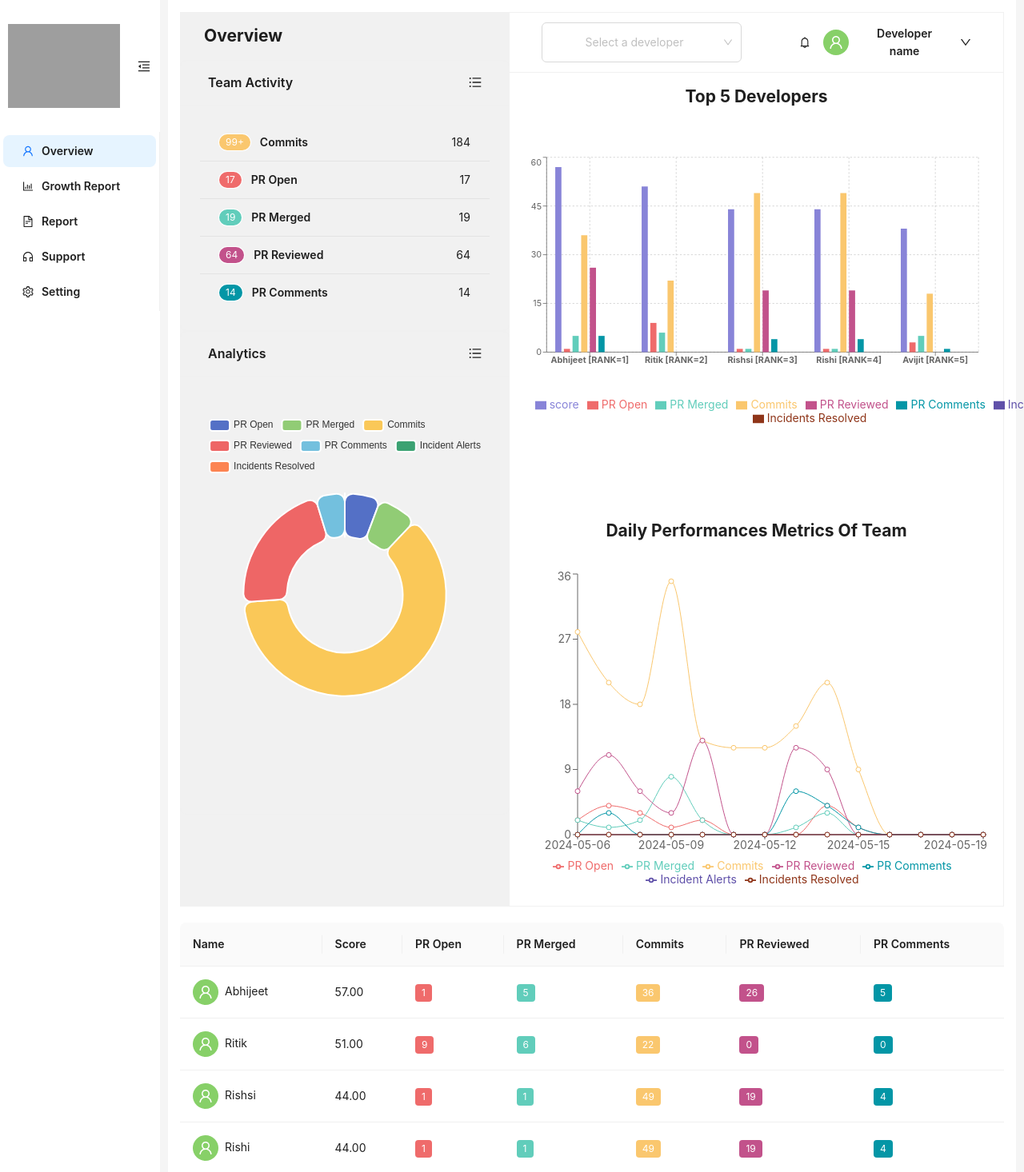
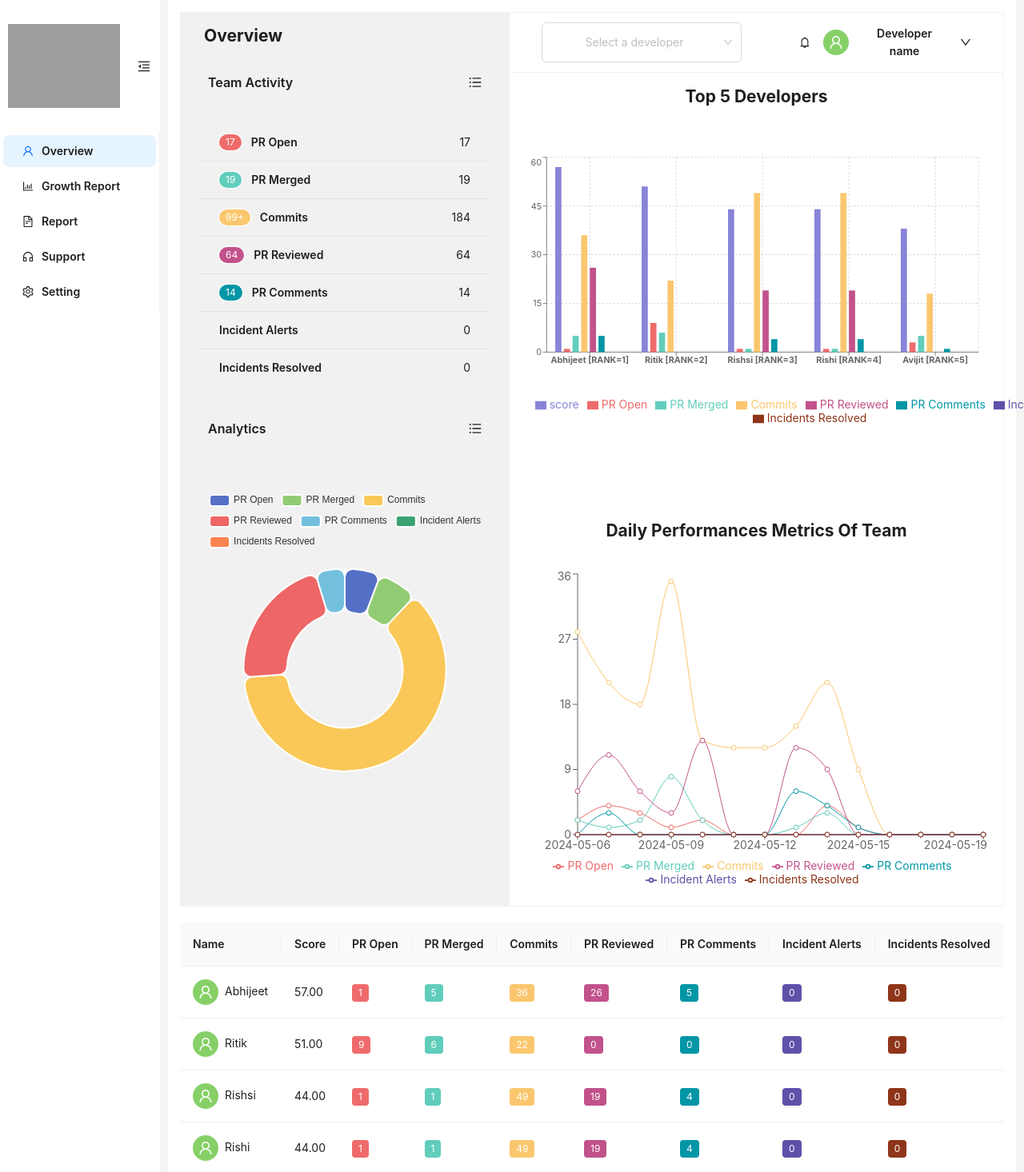
Before and after one commit to RichieRich2020/DevDynamics_Assignment, a React (Create React App) app: page / in a window 1280 px wide. Shown: the top 1466 px of the page at 80% size. Built offline with nearby package versions, Linux system fonts and the light colour scheme; grey boxes are pictures that could not be loaded.

Commit message:
type changes completed

```diff
--- a/src/Components/DeveloperActivityDashboard.tsx
+++ b/src/Components/DeveloperActivityDashboard.tsx
@@ -18,7 +18,6 @@ import { useActivityMeta } from "../Context/ActivityMetaContext"
 import CombinedActivities from "../Types/CombinedActivitiesType"
 import DeveloperWorklogRow from "../Types/DeveloperWorklogRowType"
 import ContributionInfo from "../Types/ContributionInfoType"
-import MaxValues from "../Types/MaxValuesType"
 
 import {
   getFormattedDeveloperNames,
@@ -28,6 +27,7 @@ import combineDayWiseActivities from "../utils/combineDayWiseActivities"
 import combineDayWiseActivitiesForDeveloper from "../utils/combineDayWiseActivitiesForDeveloper"
 import calculateScore from "../utils/calculateScore"
 import findActivityCount from "../utils/findActivityCount"
+import Parameters from "../Types/ParametersType"
 
 interface DashboardProps {
   data: ContributionInfo[]
@@ -43,7 +43,7 @@ const DeveloperActivityDashboard: React.FC<DashboardProps> = ({ data }) => {
     [data]
   )
   const [developerFilter, setDeveloperFilter] = useState("")
-  const activityMetaaa = useActivityMeta()
+  const activityMeta = useActivityMeta() || []
 
   const names = useMemo(
     () => getFormattedDeveloperNames(data[0].data.AuthorWorklog.rows),
@@ -65,54 +65,42 @@ const DeveloperActivityDashboard: React.FC<DashboardProps> = ({ data }) => {
       : data[0].data.AuthorWorklog.rows
   }, [developerFilter, data])
 
-  const maxValues: MaxValues = useMemo(() => {
+  const maxValues: Parameters = useMemo(() => {
     return filteredDevelopers.reduce(
-      (max: MaxValues, developer: DeveloperWorklogRow) => ({
-        Commits: Math.max(max.Commits, findActivityCount(developer, "Commits")),
-        PR_Open: Math.max(max.PR_Open, findActivityCount(developer, "PR Open")),
-        PR_Merged: Math.max(
-          max.PR_Merged,
-          findActivityCount(developer, "PR Merged")
-        ),
-        PR_Reviewed: Math.max(
-          max.PR_Reviewed,
-          findActivityCount(developer, "PR Reviewed")
-        ),
-        PR_Comments: Math.max(
-          max.PR_Comments,
-          findActivityCount(developer, "PR Comments")
-        ),
-      }),
-      {
-        Commits: 0,
-        PR_Open: 0,
-        PR_Merged: 0,
-        PR_Reviewed: 0,
-        PR_Comments: 0,
-      }
+      (max: Parameters, developer: DeveloperWorklogRow) => {
+        activityMeta.forEach((activity) => {
+          const activityName = activity.label.replace(
+            " ",
+            "_"
+          ) as keyof Parameters
+          max[activityName] = Math.max(
+            max[activityName] || 0,
+            findActivityCount(developer, activity.label)
+          )
+        })
+        return max
+      },
+      {} as Parameters
     )
-  }, [filteredDevelopers])
+  }, [filteredDevelopers, activityMeta])
 
   const totalValues = useMemo(() => {
     return filteredDevelopers.reduce(
-      (total: MaxValues, developer: DeveloperWorklogRow) => ({
-        Commits: total.Commits + findActivityCount(developer, "Commits"),
-        PR_Open: total.PR_Open + findActivityCount(developer, "PR Open"),
-        PR_Merged: total.PR_Merged + findActivityCount(developer, "PR Merged"),
-        PR_Reviewed:
-          total.PR_Reviewed + findActivityCount(developer, "PR Reviewed"),
-        PR_Comments:
-          total.PR_Comments + findActivityCount(developer, "PR Comments"),
-      }),
-      {
-        Commits: 0,
-        PR_Open: 0,
-        PR_Merged: 0,
-        PR_Reviewed: 0,
-        PR_Comments: 0,
-      }
+      (total: Parameters, developer: DeveloperWorklogRow) => {
+        activityMeta.forEach((activity) => {
+          const activityName = activity.label.replace(
+            " ",
+            "_"
+          ) as keyof Parameters
+          total[activityName] =
+            (total[activityName] || 0) +
+            findActivityCount(developer, activity.label)
+        })
+        return total
+      },
+      {} as Parameters
     )
-  }, [filteredDevelopers])
+  }, [filteredDevelopers, activityMeta])
 
   const Developerss = useMemo(() => {
     return [...filteredDevelopers]
@@ -137,11 +125,11 @@ const DeveloperActivityDashboard: React.FC<DashboardProps> = ({ data }) => {
 
   const activityColors: any = useMemo(() => {
     const colors: any = {}
-    activityMetaaa?.forEach((meta) => {
+    activityMeta.forEach((meta) => {
       colors[meta.label.replace(" ", "_")] = meta.fillColor
     })
     return colors
-  }, [activityMetaaa])
+  }, [activityMeta])
 
   return (
     <>
--- a/src/Components/DeveloperTable.tsx
+++ b/src/Components/DeveloperTable.tsx
@@ -4,15 +4,21 @@ import { UserOutlined } from "@ant-design/icons"
 
 import { useActivityMeta } from "../Context/ActivityMetaContext"
 
-import SimulateData from "../Types/SimulateDataType"
 import { getFormattedDeveloperName } from "../utils/getFormattedDeveloperNames"
+import DeveloperWorklogRow from "../Types/DeveloperWorklogRowType"
+import ActivityMeta from "../Types/ActivityMetaType"
 
 interface DeveloperTableProps {
-  data: SimulateData[]
+  data: DeveloperWorklogRow[]
 }
 
 const DeveloperTable: React.FC<DeveloperTableProps> = ({ data }) => {
-  const activityMeta = useActivityMeta() // Assuming this provides color information
+  const activityMeta: ActivityMeta[] = useActivityMeta() || [] // Provide a default empty array
+
+  const getActivityColor = (activityName: string) => {
+    const activity = activityMeta.find((meta) => meta.label === activityName)
+    return activity ? activity.fillColor : "#CCCCCC"
+  }
 
   const columns = [
     {
@@ -35,87 +41,33 @@ const DeveloperTable: React.FC<DeveloperTableProps> = ({ data }) => {
       key: "score",
       render: (score: number) => <span>{score.toFixed(2)}</span>, // Render score with 2 decimal places
     },
-    {
-      title: "PR Open",
-      dataIndex: "PR_Open",
-      key: "PR_Open",
-      render: (PR_Open: number) => (
-        <Tag color={getActivityColor("PR Open")}>{PR_Open}</Tag>
+    ...activityMeta.map((activity) => ({
+      title: activity.label,
+      dataIndex: activity.label,
+      key: activity.label,
+      render: (value: number) => (
+        <Tag color={getActivityColor(activity.label)}>{value}</Tag>
       ),
-    },
-    {
-      title: "PR Merged",
-      dataIndex: "PR_Merged",
-      key: "PR_Merged",
-      render: (PR_Merged: number) => (
-        <Tag color={getActivityColor("PR Merged")}>{PR_Merged}</Tag>
-      ),
-    },
-    {
-      title: "Commits",
-      dataIndex: "Commits",
-      key: "Commits",
-      render: (Commits: number) => (
-        <Tag color={getActivityColor("Commits")}>{Commits}</Tag>
-      ),
-    },
-    {
-      title: "PR Reviewed",
-      dataIndex: "PR_Reviewed",
-      key: "PR_Reviewed",
-      render: (PR_Reviewed: number) => (
-        <Tag color={getActivityColor("PR Reviewed")}>{PR_Reviewed}</Tag>
-      ),
-    },
-    {
-      title: "PR Comments",
-      dataIndex: "PR_Comments",
-      key: "PR_Comments",
-      render: (PR_Comments: number) => (
-        <Tag color={getActivityColor("PR Comments")}>{PR_Comments}</Tag>
-      ),
-    },
+    })),
   ]
 
-  const getActivityColor = (activityName: string) => {
-    const activity =
-      activityMeta && activityMeta.find((meta) => meta.label === activityName)
-    return activity ? activity.fillColor : "#CCCCCC"
-  }
+  const dataSource = data.map((developer, index) => {
+    const activityData = activityMeta.reduce((acc, activity) => {
+      acc[activity.label] = parseInt(
+        developer.totalActivity.find((item) => item.name === activity.label)
+          ?.value || "0",
+        10
+      )
+      return acc
+    }, {} as { [key: string]: number })
 
-  const dataSource = data.map((developer, index) => ({
-    key: index,
-    avatar: (
-      <Avatar style={{ backgroundColor: "#87d068" }} icon={<UserOutlined />} />
-    ),
-    name: getFormattedDeveloperName(developer.name),
-    score: Math.floor(developer.score / 100),
-    PR_Open: parseInt(
-      developer.totalActivity.find((item) => item.name === "PR Open")?.value ||
-        "0",
-      10
-    ),
-    PR_Merged: parseInt(
-      developer.totalActivity.find((item) => item.name === "PR Merged")
-        ?.value || "0",
-      10
-    ),
-    Commits: parseInt(
-      developer.totalActivity.find((item) => item.name === "Commits")?.value ||
-        "0",
-      10
-    ),
-    PR_Reviewed: parseInt(
-      developer.totalActivity.find((item) => item.name === "PR Reviewed")
-        ?.value || "0",
-      10
-    ),
-    PR_Comments: parseInt(
-      developer.totalActivity.find((item) => item.name === "PR Comments")
-        ?.value || "0",
-      10
-    ),
-  }))
+    return {
+      key: index,
+      name: getFormattedDeveloperName(developer.name),
+      score: Math.floor((developer.score || 0) / 100),
+      ...activityData,
+    }
+  })
 
   return (
     <Table
--- a/src/Components/DoughnutChart.tsx
+++ b/src/Components/DoughnutChart.tsx
@@ -3,8 +3,8 @@ import { useEffect } from "react"
 
 import { useActivityMeta } from "../Context/ActivityMetaContext"
 
-import MaxValues from "../Types/MaxValuesType"
 import ActivityMeta from "../Types/ActivityMetaType"
+import Parameters from "../Types/ParametersType"
 
 interface DoughnutChartProps {
   totalValue: {
@@ -20,11 +20,11 @@ const DoughnutChart: React.FC<DoughnutChartProps> = ({ totalValue }) => {
   const activityMeta = useActivityMeta() || [] // Ensure activityMeta is defined as an empty array if undefined
 
   const generateChartData = (
-    totalValue: MaxValues,
+    totalValue: Parameters,
     activityMeta: ActivityMeta[]
   ) => {
     const data = activityMeta.map((meta) => ({
-      value: totalValue[meta.label.replace(/ /g, "_") as keyof MaxValues] || 0,
+      value: totalValue[meta.label.replace(/ /g, "_") as keyof Parameters] || 0,
       name: meta.label,
     }))
 
--- a/src/Components/RankingChart.tsx
+++ b/src/Components/RankingChart.tsx
@@ -11,16 +11,17 @@ import {
 
 import { useActivityMeta } from "../Context/ActivityMetaContext"
 
-import SimulateData from "../Types/SimulateDataType"
+import DeveloperWorklogRow from "../Types/DeveloperWorklogRowType"
 
 interface RankingChartProps {
-  data: SimulateData[]
+  data: DeveloperWorklogRow[]
 }
 
 const RankingChart: React.FC<RankingChartProps> = ({ data }) => {
   const activityMeta = useActivityMeta()
 
-  const chartData = data.map((developer: SimulateData, index: number) => {
+  const chartData = data.map(
+    (developer: DeveloperWorklogRow, index: number) => {
       let username =
         developer.name.split("@")[0].charAt(0).toUpperCase() +
         developer.name.split("@")[0].slice(1)
@@ -36,7 +37,7 @@ const RankingChart: React.FC<RankingChartProps> = ({ data }) => {
         ranking: index + 1,
       }
       if (data.length > 1) {
-      chartObj.score = Math.floor(developer.score / 100)
+        chartObj.score = Math.floor((developer.score || 0) / 100)
       }
 
       developer.totalActivity.forEach((activity) => {
@@ -44,7 +45,8 @@ const RankingChart: React.FC<RankingChartProps> = ({ data }) => {
       })
 
       return chartObj
-  })
+    }
+  )
 
   return (
     <ComposedChart
--- a/src/Context/ActivityMetaContext.tsx
+++ b/src/Context/ActivityMetaContext.tsx
@@ -1,23 +1,19 @@
 import React, { createContext, useContext, ReactNode } from "react"
 
-// Define a type for ActivityMetaa
 export type ActivityMetaType = {
   label: string
   fillColor: string
 }[]
 
-// Create context and provide initial value
 const ActivityMetaContext = createContext<ActivityMetaType | undefined>(
   undefined
 )
 
-// Custom hook to consume ActivityMetaContext
 export const useActivityMeta = () => useContext(ActivityMetaContext)
 
-// Provider component to wrap your app
 interface ActivityMetaProviderProps {
   value: ActivityMetaType
-  children: ReactNode // Allow children prop
+  children: ReactNode
 }
 
 export const ActivityMetaProvider: React.FC<ActivityMetaProviderProps> = ({
--- a/src/Types/ActivityMetaType.ts
+++ b/src/Types/ActivityMetaType.ts
@@ -3,4 +3,8 @@ interface ActivityMeta {
   fillColor: string
 }
 
+// export type ActivityMetaType = {
+//   //   label: string
+//   //   fillColor: string
+//   // }[]
 export default ActivityMeta
--- a/src/Types/DeveloperWorklogRowType.ts
+++ b/src/Types/DeveloperWorklogRowType.ts
@@ -3,6 +3,7 @@ import DayWiseActivity from "./DayWiseActivityType"
 
 type DeveloperWorklogRow = {
   name: string
+  score?: number
   totalActivity: Activity[]
   dayWiseActivity: DayWiseActivity[]
   activeDays: {
--- a/src/Types/MaxValuesType.ts
+++ b/src/Types/ParametersType.ts
@@ -1,4 +1,4 @@
-interface MaxValues {
+interface Parameters {
   Commits: number
   PR_Open: number
   PR_Merged: number
@@ -6,4 +6,4 @@ interface MaxValues {
   PR_Comments: number
 }
 
-export default MaxValues
+export default Parameters
--- a/src/utils/calculateScore.ts
+++ b/src/utils/calculateScore.ts
@@ -1,4 +1,5 @@
 import DeveloperWorklogRow from "../Types/DeveloperWorklogRowType"
+import Parameters from "../Types/ParametersType"
 import findActivityCount from "./findActivityCount"
 
 const normalize = (value: number, max: number) => {
@@ -8,7 +9,7 @@ const normalize = (value: number, max: number) => {
   return (value / max) * 100
 }
 
-const weights = {
+const weights: any = {
   Commits: 25,
   PR_Open: 15,
   PR_Merged: 25,
@@ -16,36 +17,23 @@ const weights = {
   PR_Comments: 15,
 }
 
-const calculateScore = (developer: DeveloperWorklogRow, maxValues: any) => {
+const calculateScore = (
+  developer: DeveloperWorklogRow,
+  maxValues: Parameters
+): number => {
   let score = 0
 
-  score +=
-    normalize(
-      Number(findActivityCount(developer, "Commits")),
-      maxValues.Commits
-    ) * weights.Commits
-  score +=
-    normalize(
-      Number(findActivityCount(developer, "PR Open")),
-      maxValues.PR_Open
-    ) * weights.PR_Open
-  score +=
-    normalize(
-      Number(findActivityCount(developer, "PR Merged")),
-      maxValues.PR_Merged
-    ) * weights.PR_Merged
-  score +=
-    normalize(
-      Number(findActivityCount(developer, "PR Reviewed")),
-      maxValues.PR_Reviewed
-    ) * weights.PR_Reviewed
-  score +=
-    normalize(
-      Number(findActivityCount(developer, "PR Comments")),
-      maxValues.PR_Comments
-    ) * weights.PR_Comments
+  Object.keys(maxValues).forEach((activityName) => {
+    const normalizedCount = normalize(
+      Number(findActivityCount(developer, activityName.replace("_", " "))),
+      maxValues[activityName as keyof Parameters]
+    )
+    const weight = weights[activityName]
+    if (weight !== undefined) {
+      score += normalizedCount * weight
+    }
+  })
 
   return score
 }
-
 export default calculateScore
--- a/src/utils/getActivityMetaFromContributionInfo.ts
+++ b/src/utils/getActivityMetaFromContributionInfo.ts
@@ -6,7 +6,7 @@ function getActivityMetaFromContributionInfo(
   data: ContributionInfo[]
 ): ActivityMeta[] {
   const processedData: ActivityMeta[] = []
-  const labelSet = new Set<string>() // Set to keep track of unique labels
+  const labelSet = new Set<string>()
 
   data.forEach((contribution) => {
     const { dayWiseActivity } = contribution.data.AuthorWorklog.rows[0]
@@ -16,12 +16,11 @@ function getActivityMetaFromContributionInfo(
 
       children.forEach((child) => {
         if (!labelSet.has(child.label)) {
-          // Check if label is not already in the Set
           processedData.push({
             label: child.label,
             fillColor: child.fillColor,
           })
-          labelSet.add(child.label) // Add label to Set to prevent duplicates
+          labelSet.add(child.label)
         }
       })
     })
--- a/src/utils/getFormattedDeveloperNames.ts
+++ b/src/utils/getFormattedDeveloperNames.ts
@@ -15,12 +15,12 @@ const getFormattedDeveloperNames = (
   return formattedNames
 }
 const getFormattedDeveloperName = (name: string): string => {
-  name = name.trim() // Trim leading and trailing spaces
+  name = name.trim()
   if (name.includes("@")) {
-    name = name.split("@")[0] // Take the part before '@'
+    name = name.split("@")[0]
   }
-  const firstName = name.split(".")[0] // Take only the first part before '.'
-  return firstName.charAt(0).toUpperCase() + firstName.slice(1).toLowerCase() // Capitalize first part
+  const firstName = name.split(".")[0]
+  return firstName.charAt(0).toUpperCase() + firstName.slice(1).toLowerCase()
 }
 
 export { getFormattedDeveloperNames, getFormattedDeveloperName }
```
Also changed, not shown: src/Types/SimulateDataType.ts (deleted, +0 -39 lines). Lines whose indentation alone changed are shown as unchanged.
